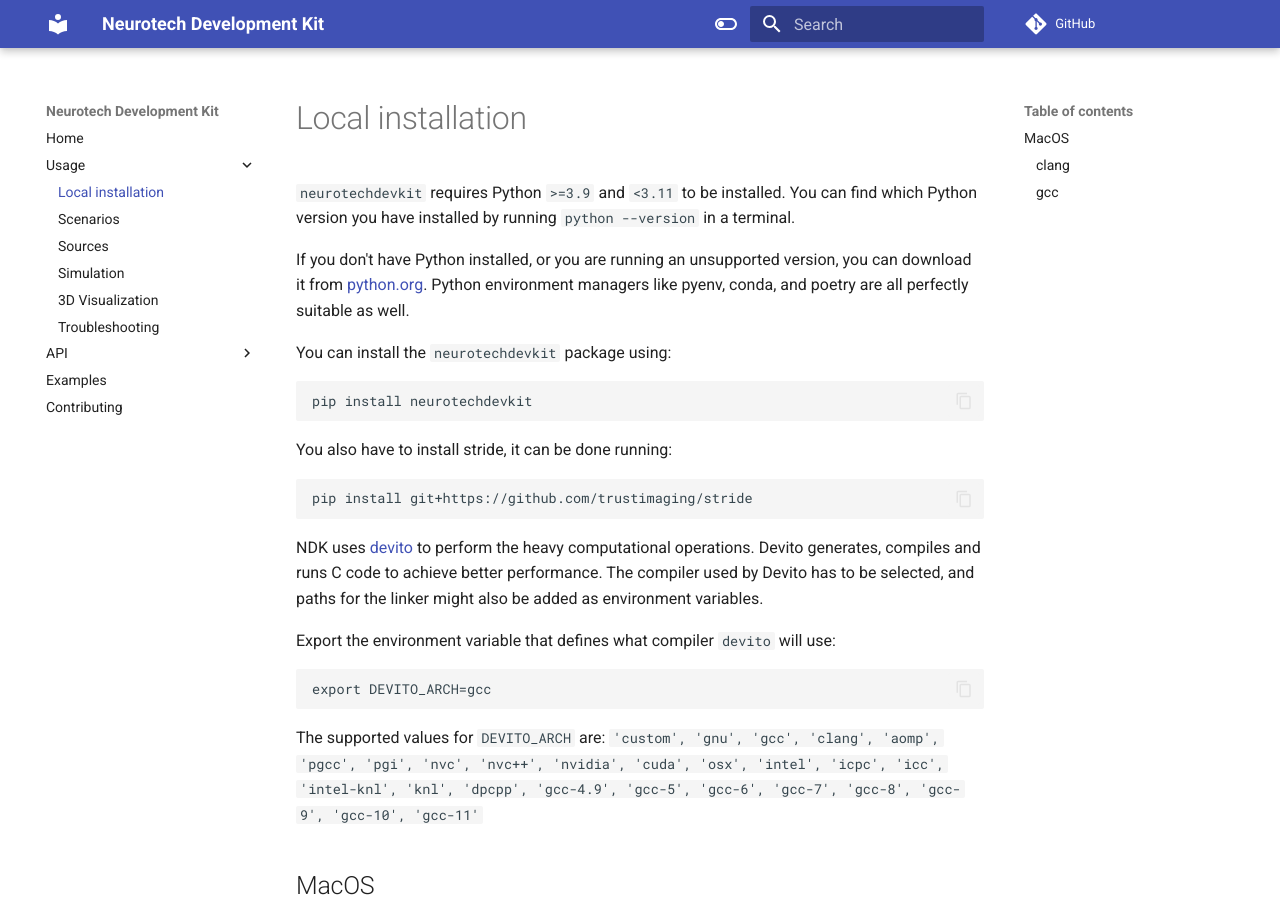
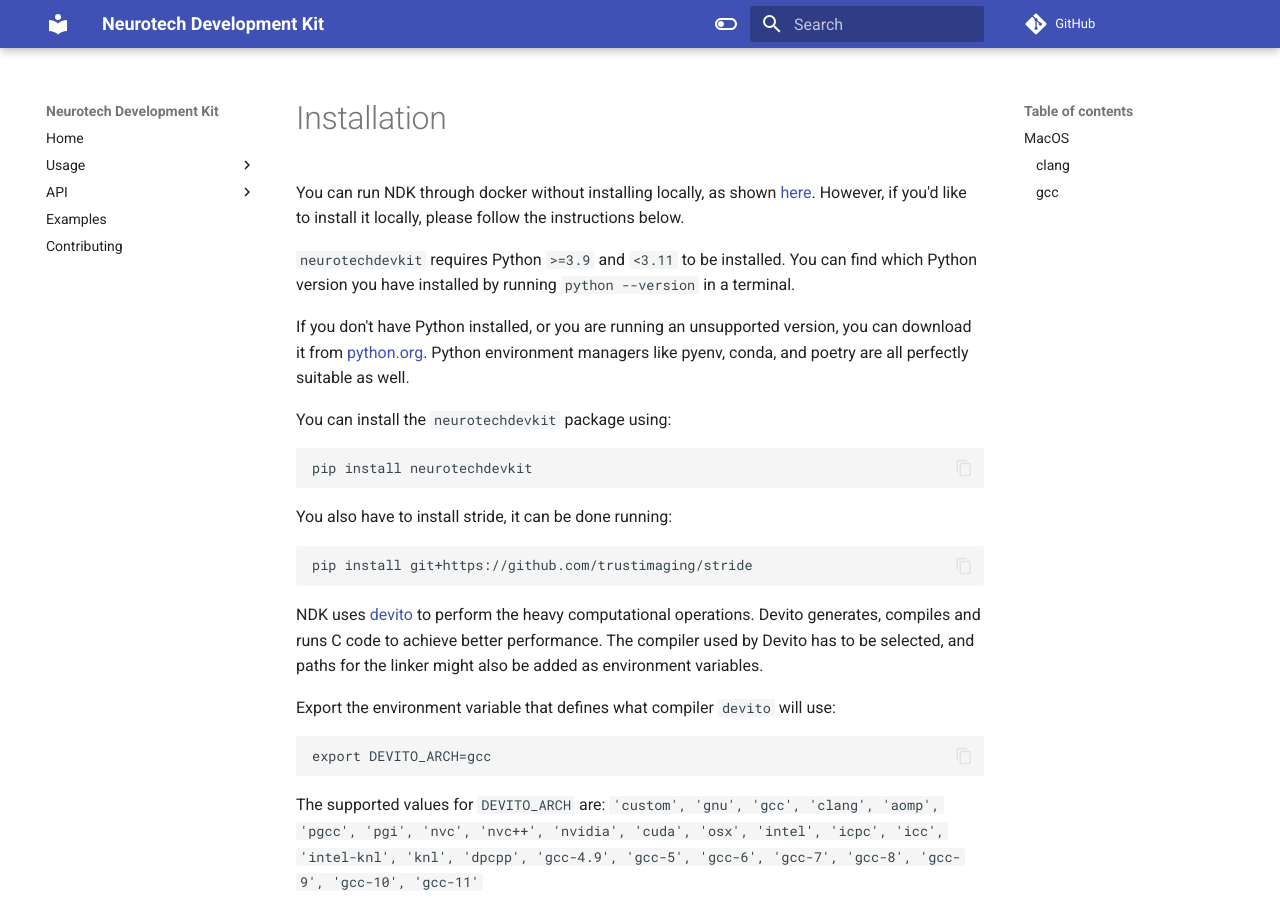
Before and after one commit to agencyenterprise/neurotechdevkit, an MkDocs documentation site: the page built from docs/usage/local_installation.md, in a window 1280 px wide and 900 px high. Built offline with MkDocs 1.6.1 and Material for MkDocs 9.7.7, drawn with Linux system fonts in a browser that asks for light colours; comment, search, counter and statistics services are not loaded.

Commit message:
add note about docker in installation menu

```diff
--- a/docs/usage/local_installation.md
+++ b/docs/usage/local_installation.md
@@ -1,4 +1,6 @@
-# Local installation
+# Installation
+
+You can run NDK through docker without installing locally, as shown [here](../index.md#running). However, if you'd like to install it locally, please follow the instructions below.
 
 `neurotechdevkit` requires Python `>=3.9` and `<3.11` to be installed. You can find which Python version you have installed by running `python --version` in a terminal.
 
--- a/mkdocs.yml
+++ b/mkdocs.yml
@@ -29,7 +29,7 @@ theme:
 nav:
   - Home: index.md
   - Usage:
-      - Local installation: usage/local_installation.md
+      - Local installation: usage/installation.md
       - Scenarios: usage/loading_scenarios.md
       - Sources: usage/defining_sources.md
       - Simulation: usage/running_simulation.md
```
Also changed, not shown: docs/index.md (+1 -1 lines).
